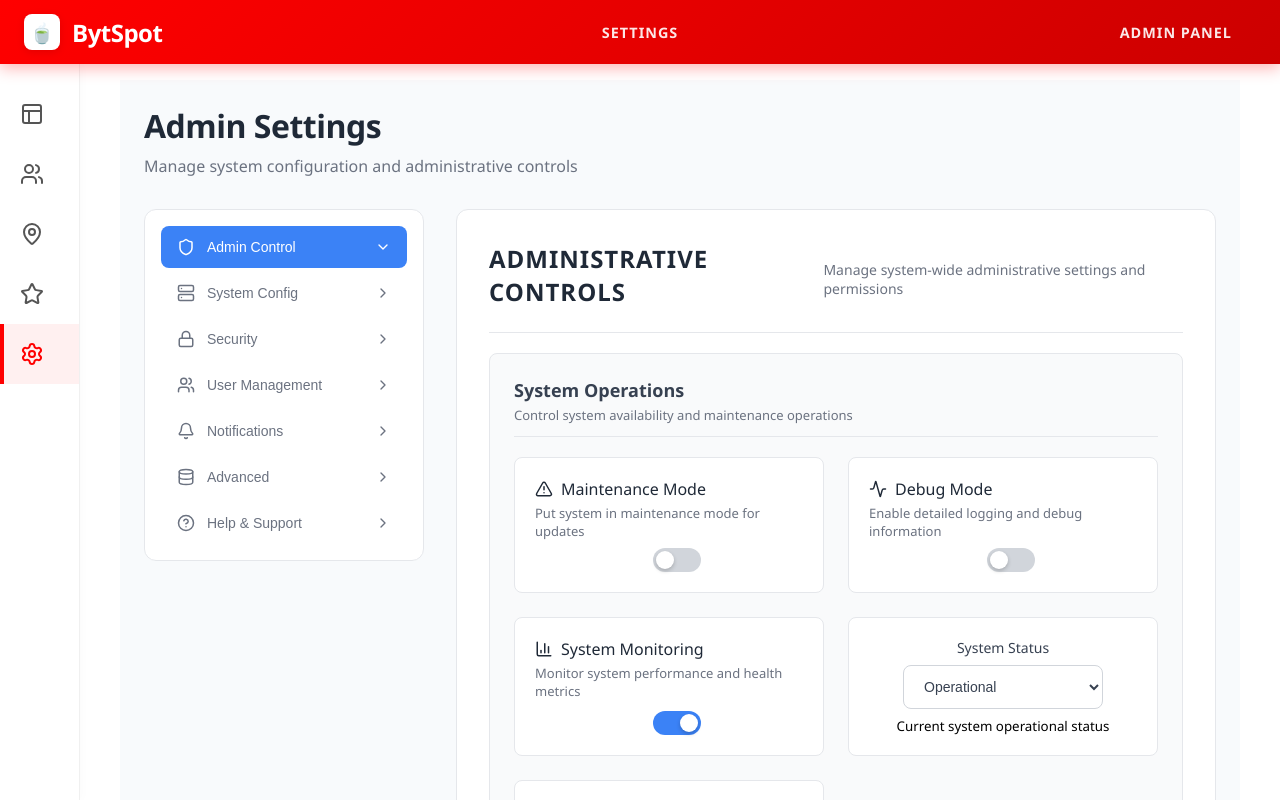
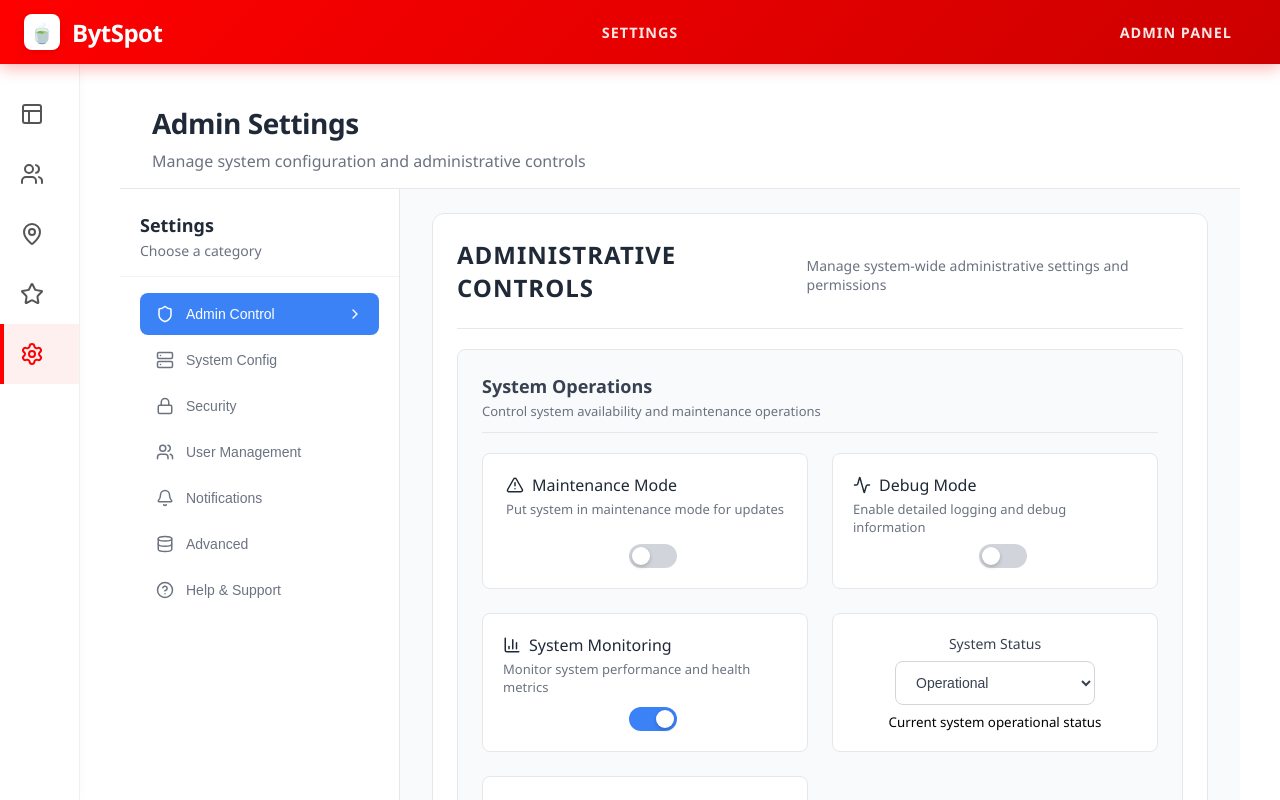
Before and after one commit to Sinxn-coder/chai-in, a React (Vite) app: page / in a window 1280 px wide. Both pictures are taken after a click on the item 39 px from the left and 354 px from the top of the page. Shown: the top 800 px of the page. Built offline with nearby package versions, Linux system fonts and the light colour scheme.

Commit message:
Implement separate scrolling layout for Settings page with fixed sidebar and scrollable content

```diff
--- a/src/SettingsPage.css
+++ b/src/SettingsPage.css
@@ -1,17 +1,22 @@
-/* Settings Page - Clean Minimal Styles */
+/* Settings Page - Separate Scrolling Layout */
 
 .settings-page {
-  min-height: 100vh;
+  height: 100vh;
   background: #f8fafc;
-  padding: 24px;
+  display: flex;
+  flex-direction: column;
+  overflow: hidden;
 }
 
 .settings-header {
-  margin-bottom: 32px;
+  padding: 24px 32px 16px 32px;
+  background: white;
+  border-bottom: 1px solid #e5e7eb;
+  flex-shrink: 0;
 }
 
 .settings-header h1 {
-  font-size: 32px;
+  font-size: 28px;
   font-weight: 700;
   color: #1f2937;
   margin: 0 0 8px 0;
@@ -23,26 +28,57 @@
   margin: 0;
 }
 
-.settings-container {
-  display: grid;
-  grid-template-columns: 280px 1fr;
-  gap: 32px;
-  max-width: 1200px;
+.settings-layout {
+  display: flex;
+  flex: 1;
+  overflow: hidden;
+}
+
+/* Fixed Sidebar Navigation */
+.settings-sidebar {
+  width: 280px;
+  background: white;
+  border-right: 1px solid #e5e7eb;
+  flex-shrink: 0;
+  display: flex;
+  flex-direction: column;
+  overflow-y: auto;
+}
+
+.sidebar-header {
+  padding: 24px 20px 16px 20px;
+  border-bottom: 1px solid #f3f4f6;
+}
+
+.sidebar-header h3 {
+  font-size: 18px;
+  font-weight: 600;
+  color: #1f2937;
+  margin: 0 0 4px 0;
+}
+
+.sidebar-header p {
+  font-size: 14px;
+  color: #6b7280;
+  margin: 0;
+}
+
+/* Scrollable Content Area */
+.settings-content-area {
+  flex: 1;
+  overflow-y: auto;
+  background: #f8fafc;
+}
+
+.content-wrapper {
+  padding: 24px 32px;
+  max-width: 1000px;
   margin: 0 auto;
 }
 
 /* Navigation */
-.settings-nav {
-  background: white;
-  border-radius: 12px;
-  padding: 16px;
-  border: 1px solid #e5e7eb;
-  height: fit-content;
-  position: sticky;
-  top: 24px;
-}
-
 .nav-tabs {
+  padding: 16px 20px;
   display: flex;
   flex-direction: column;
   gap: 4px;
@@ -55,14 +91,14 @@
   padding: 12px 16px;
   border: none;
   background: transparent;
+  color: #6b7280;
+  font-size: 14px;
+  font-weight: 500;
   border-radius: 8px;
   cursor: pointer;
   transition: all 0.2s ease;
   text-align: left;
   width: 100%;
-  color: #6b7280;
-  font-size: 14px;
-  font-weight: 500;
 }
 
 .nav-tab:hover {
@@ -77,23 +113,25 @@
 
 .nav-tab .chevron {
   margin-left: auto;
-  transition: transform 0.2s ease;
+  opacity: 0;
+  transition: opacity 0.2s ease;
 }
 
 .nav-tab.active .chevron {
-  transform: rotate(90deg);
+  opacity: 1;
 }
 
-/* Content */
-.settings-content {
+/* Content Sections */
+.settings-section {
   background: white;
   border-radius: 12px;
-  padding: 32px;
+  padding: 24px;
+  margin-bottom: 24px;
   border: 1px solid #e5e7eb;
 }
 
-.settings-section {
-  margin-bottom: 32px;
+.settings-section:last-child {
+  margin-bottom: 0;
 }
 
 .section-header {
@@ -339,9 +377,11 @@
 .settings-actions {
   display: flex;
   gap: 16px;
-  padding-top: 24px;
-  border-top: 1px solid #f3f4f6;
-  margin-top: 32px;
+  padding: 24px;
+  background: white;
+  border-radius: 12px;
+  border: 1px solid #e5e7eb;
+  margin-top: 24px;
 }
 
 .save-btn {
--- a/src/SettingsPage.jsx
+++ b/src/SettingsPage.jsx
@@ -227,9 +227,13 @@ export default function SettingsPage() {
         <p>Manage system configuration and administrative controls</p>
       </div>
 
-      <div className="settings-container">
-        {/* Navigation */}
-        <div className="settings-nav">
+      <div className="settings-layout">
+        {/* Fixed Sidebar Navigation */}
+        <div className="settings-sidebar">
+          <div className="sidebar-header">
+            <h3>Settings</h3>
+            <p>Choose a category</p>
+          </div>
           <div className="nav-tabs">
             {tabs.map(tab => {
               const Icon = tab.icon;
@@ -248,9 +252,10 @@ export default function SettingsPage() {
           </div>
         </div>
 
-        {/* Content */}
-        <div className="settings-content">
-          {activeTab === 'admin' && (
+        {/* Scrollable Content Area */}
+        <div className="settings-content-area">
+          <div className="content-wrapper">
+            {activeTab === 'admin' && (
             <div className="settings-section">
               <div className="section-header">
                 <h2>Administrative Controls</h2>
@@ -2027,6 +2032,7 @@ export default function SettingsPage() {
               Reset
             </button>
           </div>
+          </div>
         </div>
       </div>
     </div>
```
